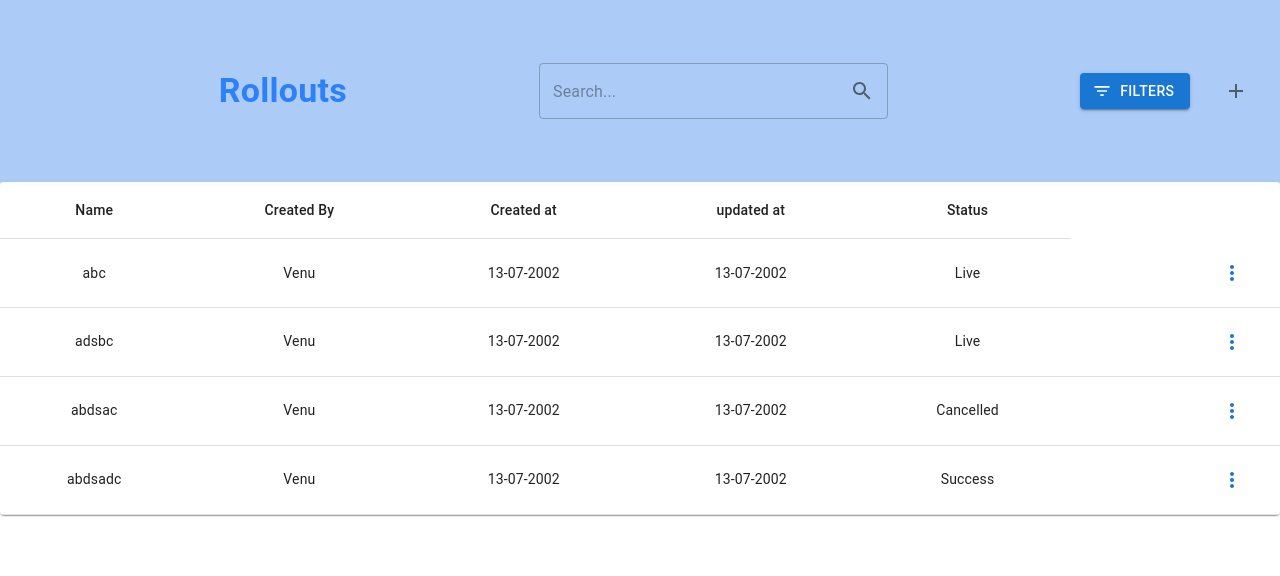
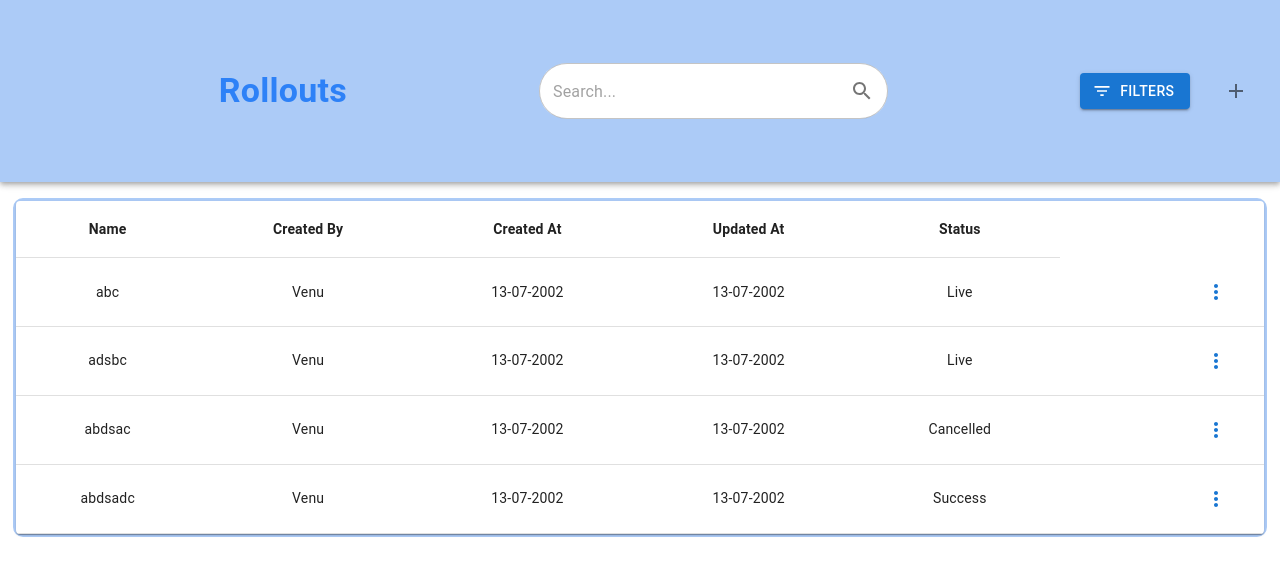
Before and after one commit to DivyanshBatham/clx-rollouts, a React (Create React App) app in the folder dashboard/: page / in a window 1280 px wide. Shown: the top 576 px of the page. Built offline with nearby package versions, Linux system fonts and the light colour scheme; some icons are missing.

Commit message:
modified searchbar and made rollout table rows clickable

```diff
--- a/dashboard/src/Components/AddButton.js
+++ b/dashboard/src/Components/AddButton.js
@@ -1,12 +1,15 @@
 import IconButton from "@mui/material/IconButton";
-import AddIcon from "@mui/icons-material/Add";
+import AddSharpIcon from "@mui/icons-material/AddSharp";
+import Tooltip from "@mui/material/Tooltip";
 export default function AddButton(props) {
-  const { style, handleClick } = props;
+  const { style, handleClick,toolTipTitle } = props;;
   return (
     <div style={style}>
+      <Tooltip title={toolTipTitle}>
       <IconButton onClick={handleClick}>
-        <AddIcon />
+        <AddSharpIcon />
       </IconButton>
+      </Tooltip>
     </div>
   );
 }
--- a/dashboard/src/Components/RolloutTable.js
+++ b/dashboard/src/Components/RolloutTable.js
@@ -14,29 +14,59 @@ export default function RolloutTable(props) {
         <Table>
           <TableHead>
             <TableRow>
-              <TableCell align="center">Name</TableCell>
-              <TableCell align="center">Created By</TableCell>
-              <TableCell align="center">Created at</TableCell>
-              <TableCell align="center">updated at</TableCell>
-              <TableCell align="center">Status</TableCell>
+              <TableCell style={{ fontWeight: "bold" }} align="center">
+                Name
+              </TableCell>
+              <TableCell style={{ fontWeight: "bold" }} align="center">
+                Created By
+              </TableCell>
+              <TableCell style={{ fontWeight: "bold" }} align="center">
+                Created At
+              </TableCell>
+              <TableCell style={{ fontWeight: "bold" }} align="center">
+                Updated At
+              </TableCell>
+              <TableCell style={{ fontWeight: "bold" }} align="center">
+                Status
+              </TableCell>
             </TableRow>
           </TableHead>
           <TableBody>
             {rows.map((row, index) => (
               <TableRow key={row.name} hover>
-                <TableCell onClick={() => onRolloutClick(index)} align="center">
+                <TableCell
+                  onClick={() => onRolloutClick(index)}
+                  style={{ cursor: "pointer" }}
+                  align="center"
+                >
                   {row.name}
                 </TableCell>
-                <TableCell onClick={() => onRolloutClick(index)} align="center">
+                <TableCell
+                  onClick={() => onRolloutClick(index)}
+                  style={{ cursor: "pointer" }}
+                  align="center"
+                >
                   {row.createdBy}
                 </TableCell>
-                <TableCell onClick={() => onRolloutClick(index)} align="center">
+                <TableCell
+                  onClick={() => onRolloutClick(index)}
+                  style={{ cursor: "pointer" }}
+                  align="center"
+                >
                   {row.createdAt}
                 </TableCell>
-                <TableCell onClick={() => onRolloutClick(index)} align="center">
+                <TableCell
+                  onClick={() => onRolloutClick(index)}
+                  style={{ cursor: "pointer" }}
+                  align="center"
+                >
                   {row.updatedAt}
                 </TableCell>
-                <TableCell onClick={() => onRolloutClick(index)} align="center">
+                <TableCell
+                  onClick={() => onRolloutClick(index)}
+                  style={{ cursor: "pointer" }}
+                  align="center"
+                >
                   {row.status}
                 </TableCell>
                 <TableCell align="right">
--- a/dashboard/src/Components/Search.js
+++ b/dashboard/src/Components/Search.js
@@ -1,6 +1,7 @@
 import SearchIcon from "@mui/icons-material/Search";
 import TextField from "@mui/material/TextField";
 import InputAdornment from "@mui/material/InputAdornment";
+import "../styles.css";
 
 export default function Search(props) {
   const { searchText, setSearchText, onSearch } = props;
@@ -14,7 +15,11 @@ export default function Search(props) {
       <form onSubmit={handleSubmit}>
         <TextField
           id="search-bar"
-          className="text"
+          className="inputRounded"
+          style={{
+            backgroundColor: "white",
+            borderRadius: "30px",
+          }}
           value={searchText}
           onInput={(e) => {
             setSearchText(e.target.value);
--- a/dashboard/src/Pages/Dashboard.js
+++ b/dashboard/src/Pages/Dashboard.js
@@ -45,8 +45,8 @@ export default function Dashboard() {
   const handleRolloutClick = (index) => {
     // TO DO - check if the configuration for this experiment exists
     // send prop to viewconfig to show the button accordingly
-    if( 1 === 1) {
-      setIsConfigured(true)
+    if (1 === 1) {
+      setIsConfigured(true);
     }
     (index) => console.log(rows[index].name + " got clicked");
     toggleViewRolloutSlider();
@@ -153,6 +153,7 @@ export default function Dashboard() {
             />
             <AddButton
               style={{ marginLeft: "2vw" }}
+              toolTipTitle="Add a new Rollout"
               handleClick={toggleCreateRolloutSlider}
             />
             <Drawer
@@ -214,6 +215,13 @@ export default function Dashboard() {
         </AppBar>
       </Box>
       <RolloutTable
+        style={{
+          marginTop: "2vh",
+          marginLeft: "1vw",
+          marginRight: "1vw",
+          border: "3px #ACCBF7 solid",
+          borderRadius: "10px",
+        }}
         options={options}
         rows={rows}
         onRolloutClick={(index) => handleRolloutClick(index)}
--- a/dashboard/src/styles.css
+++ b/dashboard/src/styles.css
@@ -2,3 +2,7 @@
   font-family: sans-serif;
   text-align: center;
 }
+
+.inputRounded .MuiOutlinedInput-root {
+  border-radius: 30px;
+}
```
